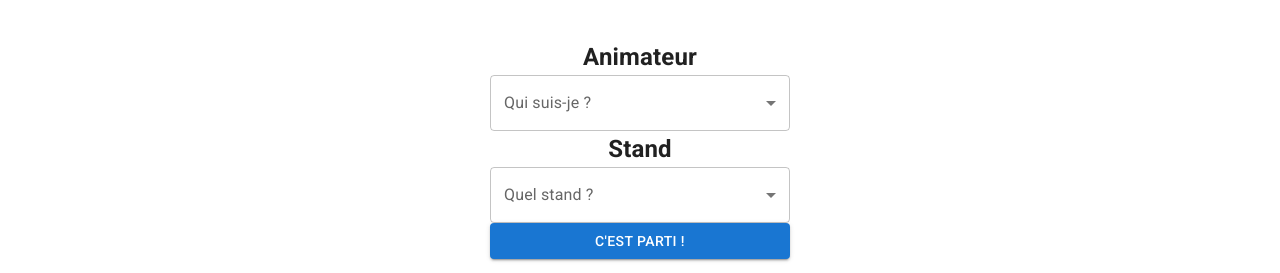
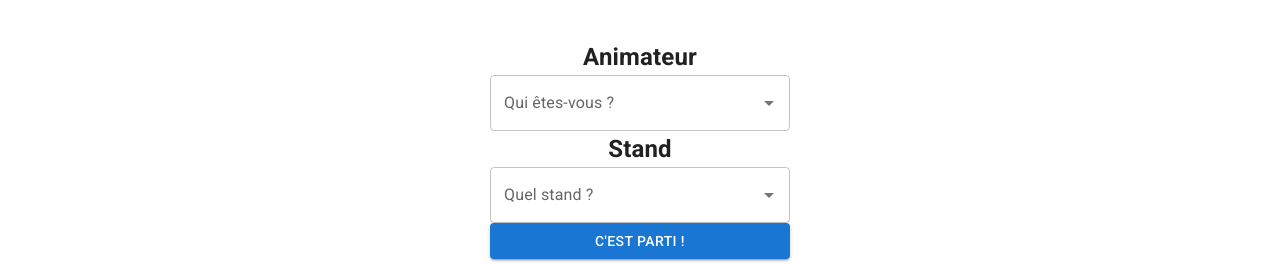
Before and after one commit to JoAnisky/rotation-app-frontend, a React (Vite) app: page /animateur in a window 1280 px wide. Shown: the part 255-528 px from the top of the page. Built offline with nearby package versions, Linux system fonts and the light colour scheme; no server answers.

Commit message:
added: Autocomplete Component based on animators and stands data

```diff
--- a/src/pages/Animator.tsx
+++ b/src/pages/Animator.tsx
@@ -1,18 +1,121 @@
-import React from "react";
+import React, { useState, useEffect } from "react";
 import PageContainer from "../layouts/PageContainer";
-import { Button } from "@mui/material";
+import { Autocomplete, Button, TextField } from "@mui/material";
 import BasicSelect from "../components/BasicSelect";
+import useFetch from "../hooks/useFetch";
+import { ANIMATOR_API } from "../api/routes/animatorRoutes";
+import { STANDS_API } from "../api/routes/standRoutes";
 
+interface IAnimator {
+  id: number;
+  name: string;
+  stand: string | null;
+  user: {
+    id: number;
+  };
+}
+
+interface IStand {
+  id: number;
+  name: string;
+  is_competitive: boolean;
+  animator: number | null;
+  activity: {
+    id: number;
+  };
+}
+// Type for the selected animator state
+interface SelectedValue {
+  id: number;
+  name: string;
+}
 
 const Animator: React.FC = () => {
+  const [animators, setAnimators] = useState<IAnimator[]>([]);
+  const [selectedAnimator, setSelectedAnimator] =
+    useState<SelectedValue | null>(null);
+
+  const [stands, setStands] = useState<IStand[]>([]);
+  const [selectedStand, setSelectedStand] = useState<SelectedValue | null>(
+    null
+  ); // State for the selected stand
+
+  const [fetchedAnimatorsData, animatorsLoading, animatorsError] = useFetch<
+    IAnimator[]
+  >(ANIMATOR_API.animators);
+
+  const [fetchedStandsData, standsLoading, standsError] = useFetch<IStand[]>(
+    STANDS_API.stands
+  );
+
+  useEffect(() => {
+    // Ensure fetchedAnimatorsData is an array before setting it to state
+    if (Array.isArray(fetchedAnimatorsData)) {
+      setAnimators(fetchedAnimatorsData);
+    } else {
+      // Handle the case where fetchedAnimatorsData is not an array
+      setAnimators([]);
+    }
+  }, [fetchedAnimatorsData]);
+
+  useEffect(() => {
+    if (Array.isArray(fetchedStandsData)) {
+      setStands(fetchedStandsData);
+    } else {
+      setStands([]);
+    }
+  }, [fetchedStandsData]);
 
   return (
     <PageContainer role="Animateur">
       <h2>Animateur</h2>
-      <BasicSelect label="Qui suis-je ?" idAttribute="who"/>
+
+      <Autocomplete
+        disablePortal
+        id="combo-box-demo"
+        options={animators}
+        getOptionLabel={(option) => option.name}
+        // returns the string to display for each option
+        // use the onChange prop to handle the selection, you can
+        onChange={(event, value: IAnimator | null) => {
+          // Update the selectedAnimator state with the id and name of the selected animator
+          setSelectedAnimator(
+            value ? { id: value.id, name: value.name } : null
+          );
+        }}
+        loading={animatorsLoading} // Set the loading prop based on your loading state
+        loadingText="Chargement..." // Customize the loading text
+        noOptionsText="Aucune option" // Customize the text displayed when there are no options
+        sx={{ width: 300 }}
+        renderInput={(params) => (
+          <TextField {...params} label="Qui êtes-vous ?" />
+        )}
+      />
+      {/* <BasicSelect label="Qui suis-je ?" idAttribute="who"/> */}
       <h2>Stand</h2>
-      <BasicSelect label="Quel stand ?" idAttribute="why"/>
-      <Button variant="contained" sx={{ minWidth: 300 }}>C'est parti !</Button>
+
+      <Autocomplete
+        disablePortal
+        id="combo-box-demo"
+        options={stands}
+        getOptionLabel={(option) => option.name}
+        onChange={(event, value: IStand | null) => {
+          setSelectedStand(value ? { id: value.id, name: value.name } : null); // Update the selectedStand state
+          console.log("Id stand : ", value?.id);
+          console.log("Nom stand : ", value?.name);
+        }}
+        loading={standsLoading} // Set the loading prop based on your loading state
+        loadingText="Chargement..." // Customize the loading text
+        noOptionsText="Aucune option"
+        sx={{ width: 300 }}
+        renderInput={(params) => (
+          <TextField {...params} label="Quel stand ?" />
+        )}
+      />
+
+      <Button variant="contained" sx={{ minWidth: 300 }}>
+        C'est parti !
+      </Button>
     </PageContainer>
   );
 };
```
